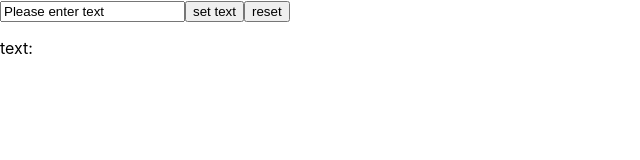
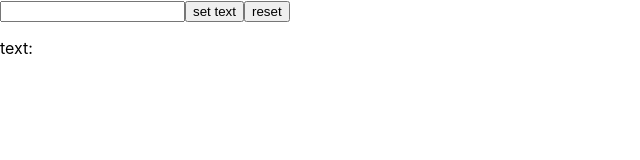
Before and after one commit to takatoshiinaoka/react-practice, a React (Create React App) app: page / in a window 1280 px wide. Shown: the top 160 px of the page, without its empty margins (0-640 px from the left). Built offline with nearby package versions, Linux system fonts and the light colour scheme.

Commit message:
useRef is not used, Runs every time you type text

```diff
--- a/src/App.js
+++ b/src/App.js
@@ -1,24 +1,28 @@
-import React,{ useEffect, useRef, useState } from "react"
+import React,{ useEffect, useState } from "react"
 import "./App.css"
 
-// useRefの場合
 
 const SampleCompoent = () => {
-  const inputRefObject = useRef(null)
+  // const inputRefObject = useRef(null)
+  const [inputValue, setInputValue] = useState("")
   const [text, setText] = useState("")
 
   useEffect(() => {text && console.log("レンダリング!")})
 
-  const handleClick = () => setText(inputRefObject.current.value)
+  // const handleClick = () => setText(inputRefObject.current.value)
+  const handleClick = () => setText(inputValue)
+
+  const handleChange = (e) => setInputValue(e.target.value)
 
   const textReset = () => {
     setText("")
-    inputRefObject.current.value = ""
+    // inputRefObject.current.value = ""
+    setInputValue("")
   }
 
   return (
     <>
-      <input ref={inputRefObject} type="text" defaultValue="Please enter text" />
+      <input value={inputValue} onChange={handleChange} type="text" />
       <button onClick={handleClick}>set text</button>
       <button onClick={textReset}>reset</button>
       <p>text: {text}</p>
```
